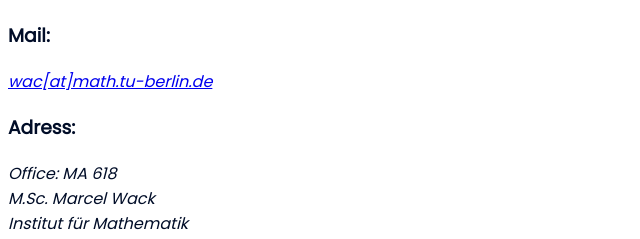
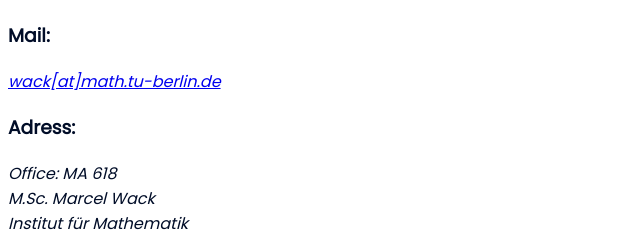
Before and after one commit to Sequenzer/WorkWWW, a plain HTML site: page index.html in a window 1280 px wide. Shown: the part 540-779 px from the top of the page, 0-640 px from the left. Drawn offline with Linux system fonts and the light colour scheme.

Commit message:
changed email adress

```diff
--- a/index.html
+++ b/index.html
@@ -36,7 +36,7 @@
     </p>
     <h3>Mail:</h3>
     <address>
-      <a href="mailto:wac[at]math.tu-berlin.de"> wac[at]math.tu-berlin.de</a>
+      <a href="mailto:wack[at]math.tu-berlin.de"> wack[at]math.tu-berlin.de</a>
     </address>
     <h3>Adress:</h3>
     <address>
```
